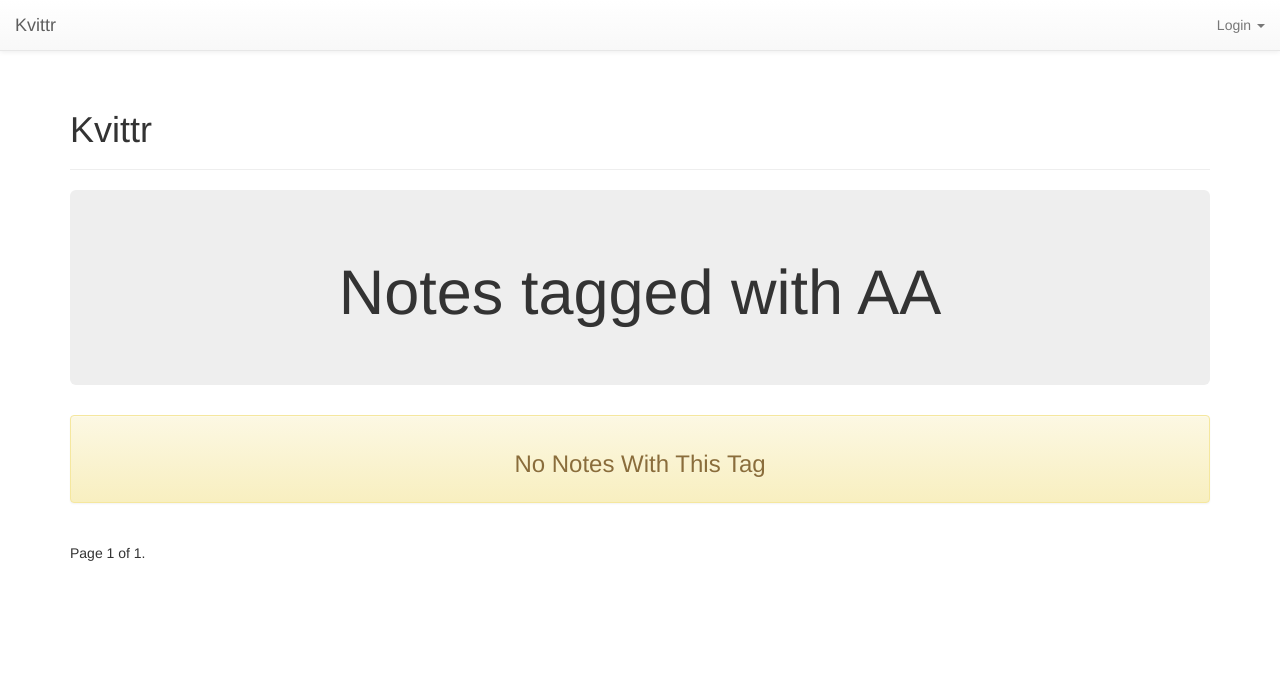
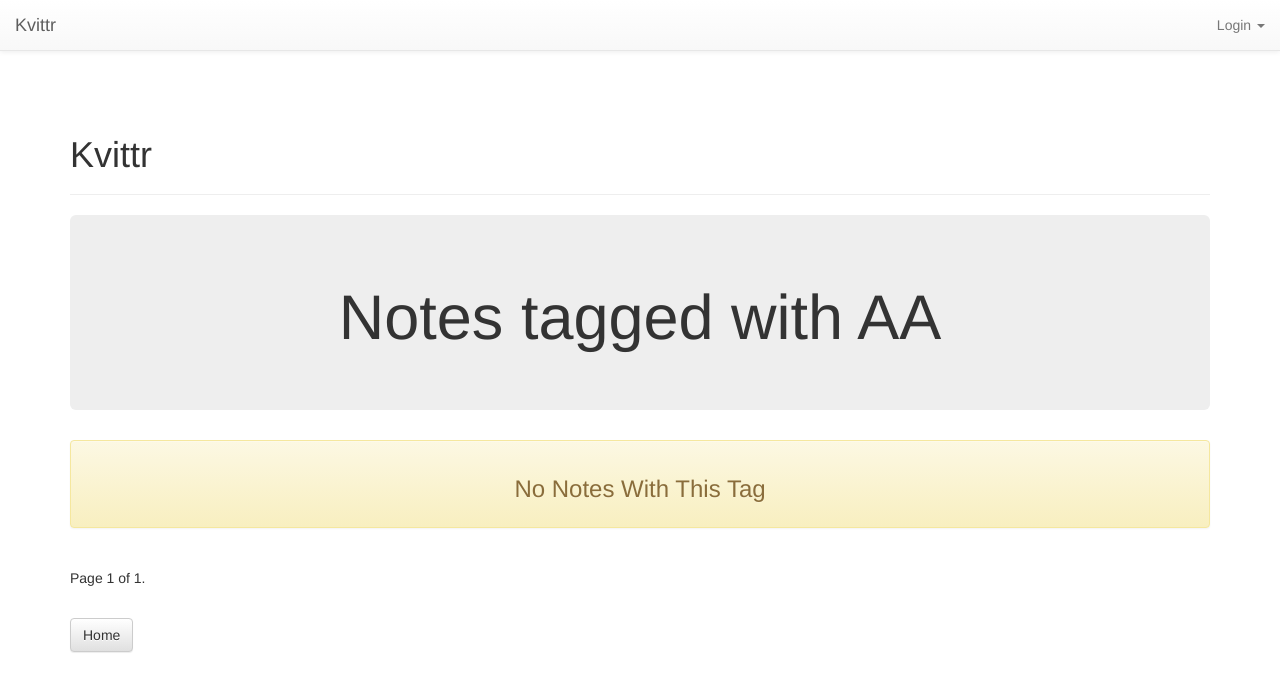
Before and after one commit to jimma1/harvsterOfNotes, a Django app: a page that uses kvittr/templates/notes/tagsearch.html in a window 1280 px wide. Shown: the top 692 px of the page. Run offline with Django 3.2, Linux system fonts and the light colour scheme; data comes from the database, SQL or seed files in the repository; both versions use the stored data as it was after the commit; some libraries are stand-ins or nearby versions.

Commit message:
Added back button

```diff
--- a/kvittr/static/kvittr/style.css
+++ b/kvittr/static/kvittr/style.css
@@ -1,5 +1,6 @@
 body{
 	padding-top: 70px;
+	margin: 25px;
 }
 
 .border{
@@ -9,14 +10,21 @@ body{
 .margin10{
 	margin: 10px;
 }
+.margin-right10{
+	margin-right: 10px;
+}
+.margin-top30{
+	margin-top: 30px;
+}
+.margin-top10{
+	margin-top: 10px;
+}
 
 .padding5{
 	padding: 5px;
 }
 
-.margin-right10{
-	margin-right: 10px;
-}
+
 
 .clear-both{
 	clear: both;
--- a/kvittr/templates/notes/addnote.html
+++ b/kvittr/templates/notes/addnote.html
@@ -29,7 +29,7 @@
 <!-- editing existing note -->
 {% if note %}
 	<div class="row">
-		<div class="col-sm-12">
+		<div class="col-sm-6 margin-top10">
 			<form action="" method="POST">{% csrf_token %}
 				<input type="hidden" name="control" value="delete" />
 				<input type="submit" value="Delete" class="btn btn-danger" />
@@ -37,5 +37,6 @@
 		</div><!-- end col -->
 	</div><!-- end row -->
 {% endif %}
+<a href="{% url 'notes:index'%}" class="btn btn-default margin-top10" role="button">Back</a>
 
 {% endblock pagecontent %}
--- a/kvittr/templates/notes/addtag.html
+++ b/kvittr/templates/notes/addtag.html
@@ -11,6 +11,7 @@
 				{{form.as_p}}
 				<button type="submit" class="btn btn-primary">Submit new tag</button>
 			</form>
+			<a href="{% url 'notes:index'%}" class="btn btn-default margin-top10" role="button">Back</a>
 		</div><!-- end col-->
 	</div><!-- end row-->
 {% else %}
--- a/kvittr/templates/notes/detailnote.html
+++ b/kvittr/templates/notes/detailnote.html
@@ -28,6 +28,7 @@
 			<p>Created on: {{note.timestamp}}</p>
 			<p>Created by: {{note.author}} </p>
 			<p>Number of likes: {{ note.num_likes }}</p>
+			<a href="{% url 'notes:index'%}" class="btn btn-default" role="button">Back</a>
 		</div><!-- end col-->
 	</div><!-- end container-->
 </div><!-- end row -->
--- a/kvittr/templates/notes/index.html
+++ b/kvittr/templates/notes/index.html
@@ -3,7 +3,7 @@
 
 {% if user.is_authenticated %}
 	<div class="jumbotron">
-		<h1 align="center">Notes</h1>
+		<h1 align="center">Last Notes in Kvittr</h1>
 	</div>
 
 	<div class="row">
@@ -68,6 +68,9 @@
 		    {% endif %}
 		</span>
 	</div><!-- end pagination-->
+	<div class="clear-both">
+		<a href="{% url 'notes:index'%}" class="btn btn-default margin-top10" role="button">Main page</a>
+	</div>
 
 {% else %}
 	<div class="jumbotron">
--- a/kvittr/templates/notes/tagsearch.html
+++ b/kvittr/templates/notes/tagsearch.html
@@ -37,5 +37,14 @@
 		{% endif %}
 	</span>
 </div><!-- end pagination-->
+{% if user.is_authenticated %}
+	<div class="clear-both">
+		<a href="{% url 'notes:index'%}" class="btn btn-default margin-top10" role="button">Back</a>
+	</div>
+{% else %}
+	<div class="clear-both">
+		<a href="{% url 'home'%}" class="btn btn-default margin-top10" role="button">Home</a>
+	</div>
+{% endif %}
 
 {% endblock pagecontent %}
--- a/kvittr/templates/useraccounts/registration.html
+++ b/kvittr/templates/useraccounts/registration.html
@@ -52,8 +52,10 @@
 	<p> {{ form.password1 }} </p>
 </div>
 
-<button type="submit" class="btn btn-default">Dare to submit</button>
+<button type="submit" class="btn btn-primary">Dare to register</button>
 </form>
+
+<a href="{% url 'home'%}" class="btn btn-default margin-top10" role="button">Back</a>
 
 
 
--- a/kvittr/templates/useraccounts/update.html
+++ b/kvittr/templates/useraccounts/update.html
@@ -53,8 +53,9 @@
 		<p> {{ form.email }} </p>
 	</div>
 
-	<button type="submit" class="btn btn-default">Dare to submit</button>
+	<button type="submit" class="btn btn-primary">Dare to update info</button>
 	</form>
+	<a href="{% url 'notes:index'%}" class="btn btn-default margin-top10" role="button">Back</a>
 {% else %}
 	<div class="jumbotron">
 		<p>You have to be logged in to view this page and see all the functionality</p>
```
Also changed, not shown: kvittr/templates/useraccounts/login.html (+6 -1 lines), kvittr/db.sqlite3.
